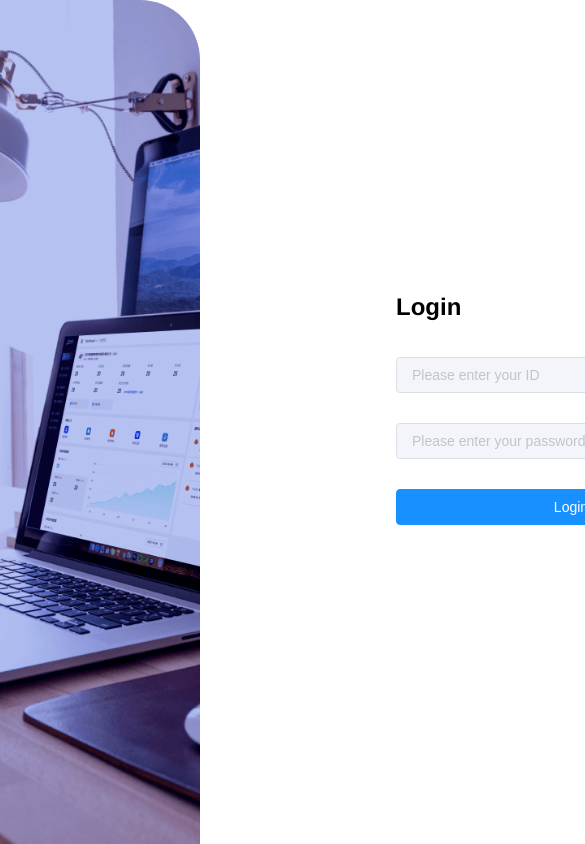
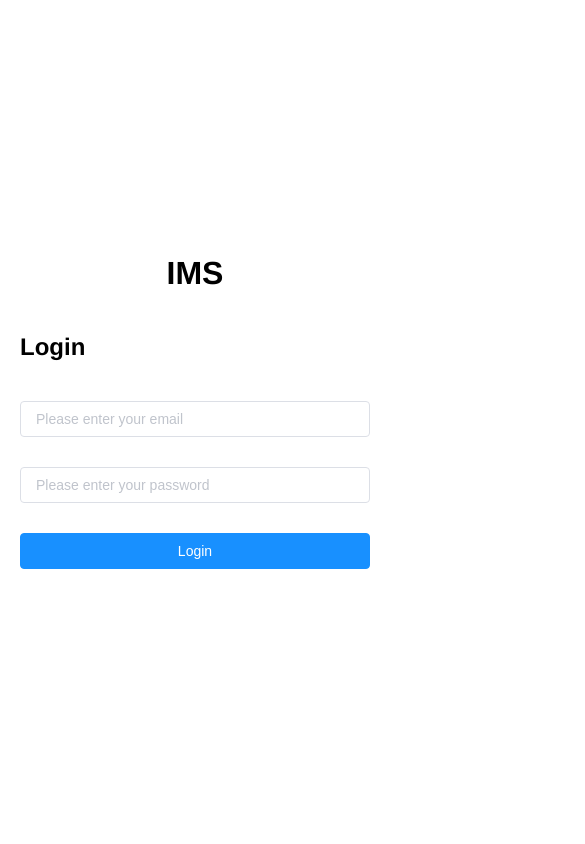
Before and after one commit to ZHEN603/IMS_VUE, a Vue app: page /#/login in a window 390 px wide. Shown: the top 844 px of the page, 585 px wide, since content can reach past the window. Built offline with nearby package versions, Linux system fonts and the light colour scheme.

Commit message:
update login page

```diff
--- a/src/views/login/index.vue
+++ b/src/views/login/index.vue
@@ -1,12 +1,13 @@
 <template>
   <div class="login-container">
-    <div class="logo" />
+    <div class="logo" v-show="isVisible"/>
     <div class="form">
-      <h1>Login</h1>
+      <h1>IMS</h1>
+      <h2>Login</h2>
       <el-card shadow="never" class="login-card">
         <el-form ref="form" :model="loginForm" :rules="loginRules">
-          <el-form-item prop="id">
-            <el-input v-model="loginForm.id" placeholder="Please enter your ID" />
+          <el-form-item prop="email">
+            <el-input v-model="loginForm.email" placeholder="Please enter your email" />
           </el-form-item>
           <el-form-item prop="password">
             <el-input v-model="loginForm.password" show-password placeholder="Please enter your password" />
@@ -24,17 +25,18 @@ export default {
   name: 'Login',
   data() {
     return {
+      isVisible: window.innerWidth >800,
       loginForm: {
-        id: '',
+        email: '',
         password: ''
       },
       loginRules: {
-        id: [{
+        email: [{
           required: true,
-          message: 'Please enter your ID',
+          message: 'Please enter your Email',
           trigger: 'blur'
         }, {
-          message: 'Incorrect ID',
+          message: 'Incorrect Email',
           trigger: 'blur'
         }],
         password: [{
@@ -42,27 +44,42 @@ export default {
           message: 'Please enter your password',
           trigger: 'blur'
         }, {
-          min: 8,
+          min: 6,
           max: 50,
-          message: 'Passwprd error',
+          message: 'Password error',
           trigger: 'blur'
         }]
       }
     }
+  },
+  created() {
+    this.updateVisibility()
+    window.addEventListener('resize', this.updateVisibility)
+  },
+  beforeDestroy() {
+    window.removeEventListener('resize', this.updateVisibility);
   },
   methods: {
     login() {
       this.$refs.form.validate(async(isOK) => {
         if (isOK) {
           await this.$store.dispatch('user/login', this.loginForm)
+          if(this.loginForm.password=='password'){
+            this.$router.push('/profile')
+          }else{
             this.$router.push('/')
           }
+
+        }
       })
+    },
+    updateVisibility() {
+      this.isVisible = window.innerWidth > 800;
     }
   }
 }
 </script>
-<style lang="scss">
+<style scoped lang="scss">
 .login-container {
   display: flex;
   align-items: stretch;
@@ -102,9 +119,12 @@ export default {
       border: none;
       padding: 0;
     }
+    h2 {
+      padding-left: 20px;
+      font-size: 24px;
+    }
     h1 {
       padding-left: 20px;
-        font-size: 24px;
     }
     .el-input {
       width: 350px;
@@ -118,4 +138,34 @@ export default {
     }
   }
 }
+@media (max-width: 800px) {
+  .login-container {
+    .logo {
+      flex: 0;
+    }
+    div.form {
+      flex: 1;
+      display: flex;
+      flex-direction: column;
+      justify-content: center;
+      padding: 0px !important;
+      padding-left: 0px !important;
+      .el-card {
+        border: none;
+        padding: 0;
+      }
+      h2 {
+        font-size: 24px;
+      }
+      h1 {
+        padding-left: 0px;
+        text-align: center;
+      }
+    }
+    ::v-deep div.form {
+      padding: 0px !important;
+      padding-left: 0px !important;
+    }
+  }
+}
 </style>
```
Lines whose indentation alone changed are shown as unchanged.
